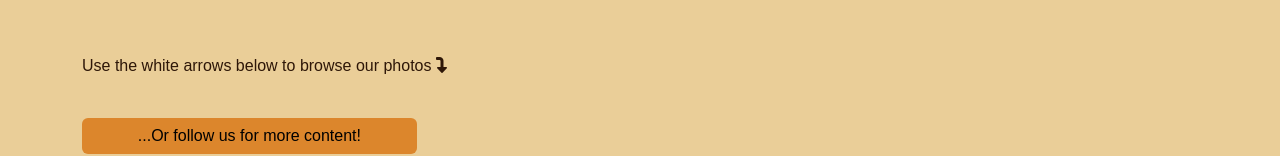
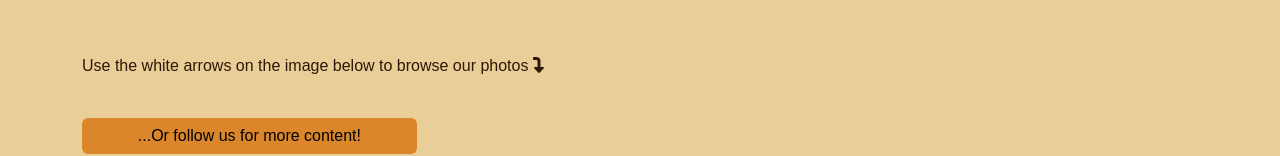
Before and after one commit to ElFalch/lund-farm, a plain HTML site: page gallery.html in a window 1280 px wide. Shown: the part 146-302 px from the top of the page. Drawn offline with nearby package versions, Linux system fonts and the light colour scheme; a web font is replaced by a local one.

Commit message:
fix: update text on gallery page so it explains how the carousel works in more detail

```diff
--- a/gallery.html
+++ b/gallery.html
@@ -58,7 +58,7 @@
         <section class="container section" id="carousel-container">
             <div class="col-12 text-center text-xl-start">
                 <h2><strong>Take a look at our gallery</strong></h2> <br>
-                <p> Use the white arrows below to browse our photos <i class="fa fa-level-down" aria-hidden="true"></i>
+                <p> Use the white arrows on the image below to browse our photos <i class="fa fa-level-down" aria-hidden="true"></i>
                 </p> <br>
                 <p><a href="#social-media" class="btn btn-light">...Or follow us for more content!</a></p> <br>
             </div>
```
